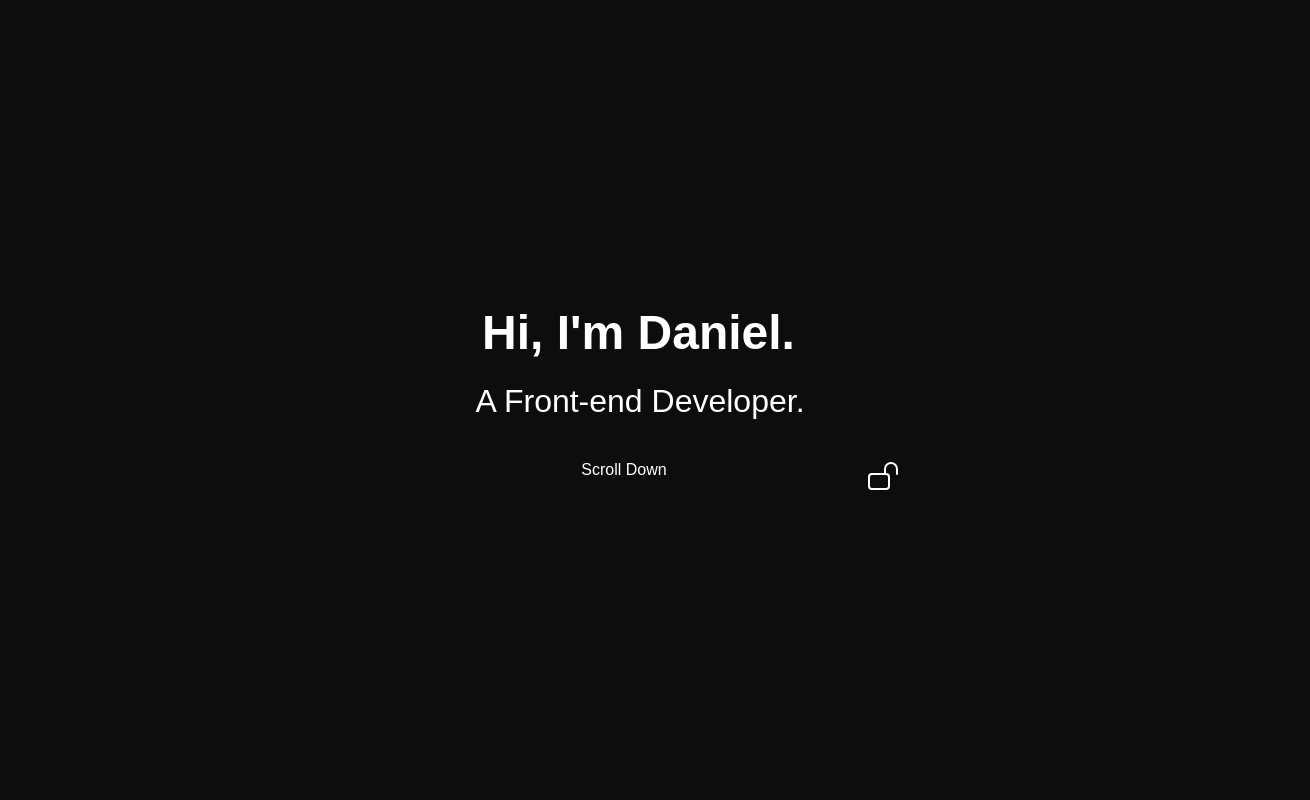
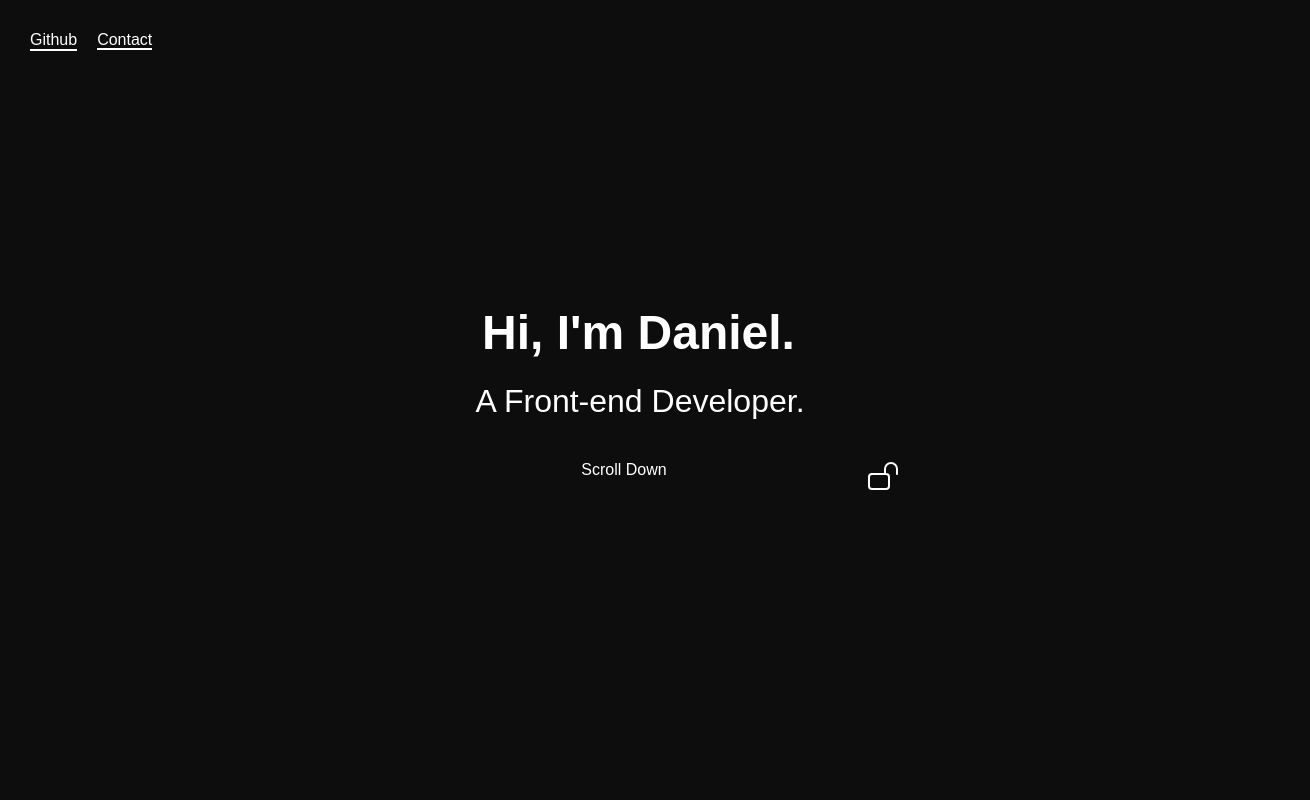
Before and after one commit to danielhc0228/my-portfolio, a React (Vite) app: page / in a window 1280 px wide. Shown: the top 800 px of the page, 1310 px wide, since content can reach past the window. Built offline with nearby package versions, Linux system fonts and the light colour scheme.

Commit message:
Add header links in Intro.tsx that leads to github link and my contact page. Update App.tsx with react router dom. Create Contact.tsx.

```diff
--- a/package.json
+++ b/package.json
@@ -15,6 +15,7 @@
     "react": "^19.0.0",
     "react-dom": "^19.0.0",
     "react-icons": "^5.5.0",
+    "react-router-dom": "^7.5.0",
     "recoil": "^0.7.7",
     "styled-component": "^2.8.0",
     "styled-components": "^6.1.17"
--- a/src/App.tsx
+++ b/src/App.tsx
@@ -1,21 +1,38 @@
+import { BrowserRouter as Router, Route, Routes } from "react-router-dom";
 import { useState } from "react";
 import Footer from "./components/Footer";
 import Intro from "./components/Intro";
 import Me from "./components/Me";
 import Projects from "./components/Projects";
+import Contact from "./components/Contact";
 
 function App() {
     const [isUnlocked, setIsUnlocked] = useState(true);
     return (
-        <>
-            <Intro isUnlocked={isUnlocked} setIsUnlocked={setIsUnlocked} />
-            {isUnlocked ? (
-                <>
-                    <Me /> <Projects />
-                </>
-            ) : null}
+        <Router>
+            <Routes>
+                <Route
+                    path='/'
+                    element={
+                        <>
+                            <Intro
+                                isUnlocked={isUnlocked}
+                                setIsUnlocked={setIsUnlocked}
+                            />
+                            {isUnlocked && (
+                                <>
+                                    <Me />
+                                    <Projects />
+                                </>
+                            )}
+                        </>
+                    }
+                />
+                <Route path='/contact' element={<Contact />} />
+            </Routes>
+
             <Footer></Footer>
-        </>
+        </Router>
     );
 }
 
--- /dev/null
+++ b/src/components/Contact.tsx
@@ -0,0 +1,18 @@
+import styled from "styled-components";
+
+const Container = styled.div`
+    height: 100vh;
+    display: flex;
+    flex-direction: column;
+    align-items: center;
+    justify-content: center;
+    background: #0d0d0d;
+    color: white;
+    gap: 40px;
+`;
+
+const Contact = () => {
+    return <Container>hi</Container>;
+};
+
+export default Contact;
--- a/src/components/Intro.tsx
+++ b/src/components/Intro.tsx
@@ -1,6 +1,7 @@
 import styled, { keyframes } from "styled-components";
 import { DragDropContext, Droppable, Draggable } from "@hello-pangea/dnd";
 import { AnimatePresence, motion } from "framer-motion";
+import { Link } from "react-router-dom";
 
 const Container = styled.div`
     height: 100vh;
@@ -57,6 +58,26 @@ const Lock = styled.div`
     gap: 200px;
 `;
 
+const Header = styled.div`
+    position: absolute;
+    top: 30px;
+    left: 30px;
+    width: 100%;
+    display: flex;
+    gap: 20px;
+`;
+
+const HeaderLinks = styled.a`
+    border-bottom: 2px solid white;
+    transition: transform 0.3s ease, box-shadow 0.3s ease;
+
+    &:hover {
+        transform: translateY(-8px);
+        box-shadow: 0px 5px 10px rgba(54, 54, 54, 0.6);
+        cursor: pointer;
+    }
+`;
+
 type IntroProps = {
     isUnlocked: boolean;
     setIsUnlocked: (value: boolean) => void;
@@ -80,6 +101,17 @@ const Intro = ({ isUnlocked, setIsUnlocked }: IntroProps) => {
 
     return (
         <Container>
+            <Header>
+                <HeaderLinks
+                    href='https://github.com/danielhc0228/my-portfolio'
+                    target='_blank'
+                >
+                    Github
+                </HeaderLinks>
+                <Link to='/contact'>
+                    <HeaderLinks>Contact</HeaderLinks>
+                </Link>
+            </Header>
             <TextWrapper>
                 <TypingText>Hi, I'm Daniel.</TypingText>
                 <FadeInText>A Front-end Developer.</FadeInText>
--- a/src/components/Projects.tsx
+++ b/src/components/Projects.tsx
@@ -171,7 +171,6 @@ const logoVariants = {
         opacity: [1, 0.5, 1],
         y: [0, -20, 0], // replicating transform: translateY(-20px)
         transition: {
-            repeat: Infinity,
             duration: 1.5,
         },
     },
```
Also changed, not shown: 1 other file (tests, documents, lock files or other folders).
